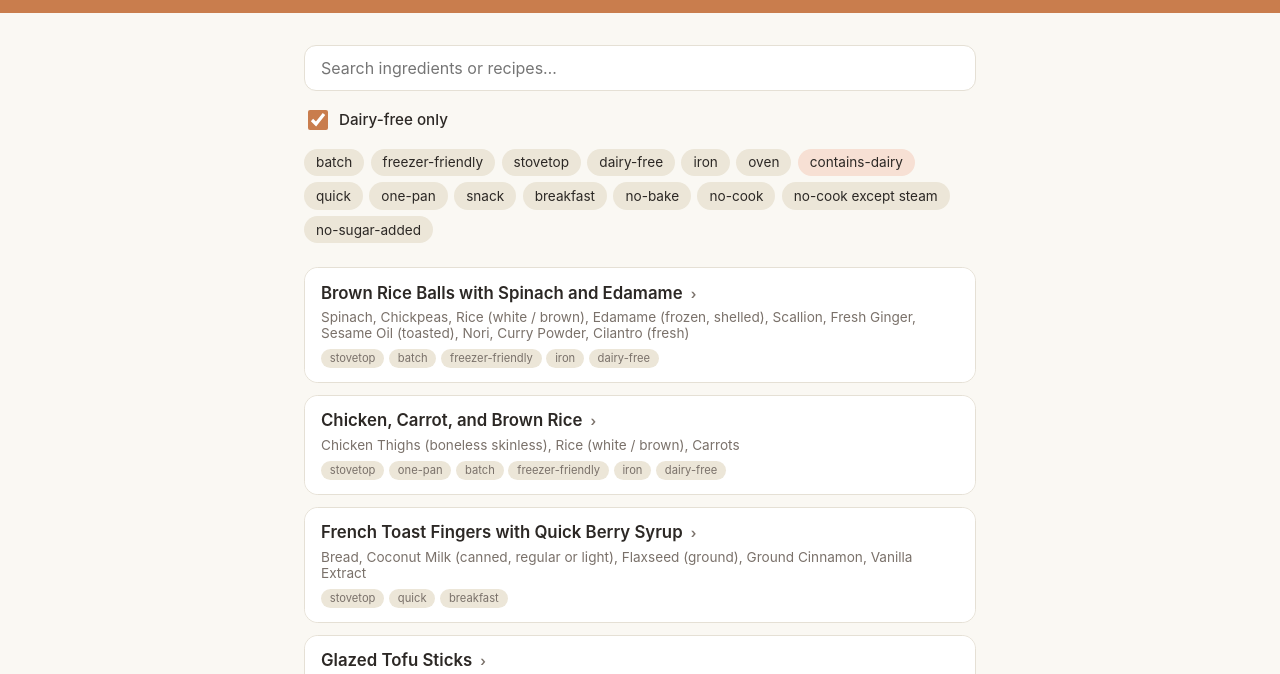
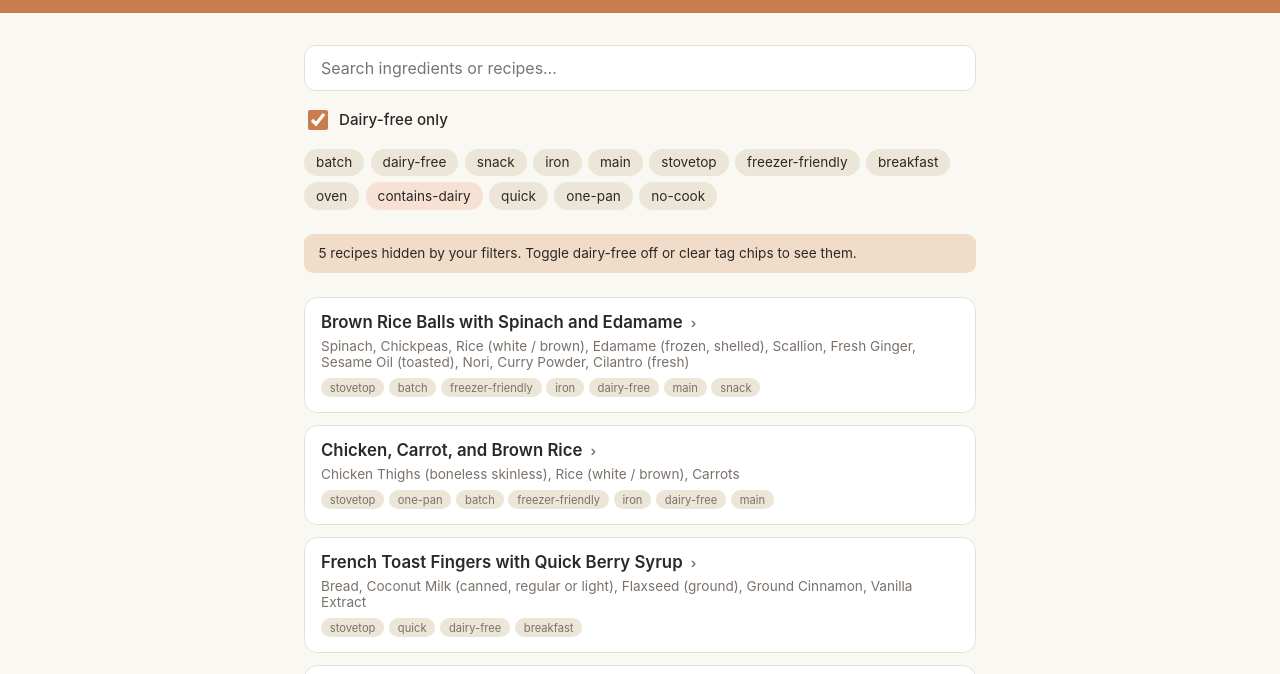
Before and after one commit to opoo-em/tiny-kitchen, a plain HTML site: page index.html in a window 1280 px wide. Shown: the part 80-754 px from the top of the page. Drawn offline with Linux system fonts and the light colour scheme.

Commit message:
Add files via upload

```diff
--- a/app.css
+++ b/app.css
@@ -279,6 +279,16 @@ main {
   font-size: 0.95rem;
 }
 
+.hidden-note {
+  background: var(--accent-soft);
+  color: var(--text);
+  padding: 0.65rem 0.9rem;
+  border-radius: 0.6rem;
+  font-size: 0.85rem;
+  margin-bottom: 0.75rem;
+  line-height: 1.35;
+}
+
 /* Highlight matched search text */
 mark {
   background: var(--accent-soft);
--- a/app.js
+++ b/app.js
@@ -76,29 +76,37 @@ function renderTagChips() {
 
 // --- Filtering -----------------------------------------------------------
 
-function filterRecipes() {
-  const q = state.query.trim().toLowerCase();
-  return state.recipes.filter((r) => {
-    // Dairy-free only: hide recipes tagged contains-dairy
-    if (state.dairyFreeOnly && r.tags.includes('contains-dairy')) return false;
-
-    // Tag filter: recipe must have ALL active tags
-    for (const t of state.activeTags) if (!r.tags.includes(t)) return false;
-
-    // Search query: match against name, primary ingredient, secondary ingredients, raw ingredients string
-    if (q) {
+// Match a recipe against the current search query (ignoring filters).
+function matchesQuery(r, q) {
+  if (!q) return true;
   const hay = [
     r.name,
     r.primaryIngredient || '',
     (r.secondaryIngredients || []).join(' '),
+    (r.searchTerms || []).join(' '),
     r.ingredients || '',
   ]
     .join(' ')
     .toLowerCase();
-      if (!hay.includes(q)) return false;
+  return hay.includes(q);
 }
+
+// Match against active filters (dairy + tags).
+function matchesFilters(r) {
+  if (state.dairyFreeOnly && r.tags.includes('contains-dairy')) return false;
+  for (const t of state.activeTags) if (!r.tags.includes(t)) return false;
   return true;
-  });
+}
+
+function filterRecipes() {
+  const q = state.query.trim().toLowerCase();
+  return state.recipes.filter((r) => matchesQuery(r, q) && matchesFilters(r));
+}
+
+// Count recipes that match the search query but are hidden by active filters.
+function countHiddenByFilters() {
+  const q = state.query.trim().toLowerCase();
+  return state.recipes.filter((r) => matchesQuery(r, q) && !matchesFilters(r)).length;
 }
 
 // --- Rendering -----------------------------------------------------------
@@ -178,12 +186,17 @@ function recipeCard(r) {
 
 function render() {
   const filtered = filterRecipes();
+  const hidden = countHiddenByFilters();
+  const hiddenNote = hidden > 0
+    ? `<div class="hidden-note">${hidden} recipe${hidden === 1 ? '' : 's'} hidden by your filters. Toggle dairy-free off or clear tag chips to see ${hidden === 1 ? 'it' : 'them'}.</div>`
+    : '';
+
   if (filtered.length === 0) {
-    els.results.innerHTML = '';
-    els.empty.hidden = false;
+    els.results.innerHTML = hiddenNote;
+    els.empty.hidden = hidden > 0; // hide the generic "no recipes" if we have a specific reason
   } else {
     els.empty.hidden = true;
-    els.results.innerHTML = filtered.map(recipeCard).join('');
+    els.results.innerHTML = hiddenNote + filtered.map(recipeCard).join('');
     // Wire up header clicks
     $$('.recipe-header').forEach((btn) => {
       btn.addEventListener('click', () => {
--- a/data/recipes.json
+++ b/data/recipes.json
@@ -1,5 +1,5 @@
 {
-  "generated": "2026-06-08T14:16:45.361Z",
+  "generated": "2026-06-08T15:11:27.694Z",
   "recipeCount": 17,
   "ingredientCount": 59,
   "tags": [
@@ -9,10 +9,8 @@
     "dairy-free",
     "freezer-friendly",
     "iron",
-    "no-bake",
+    "main",
     "no-cook",
-    "no-cook except steam",
-    "no-sugar-added",
     "one-pan",
     "oven",
     "quick",
@@ -28,6 +26,7 @@
         "batch",
         "freezer-friendly",
         "contains-dairy",
+        "breakfast",
         "snack"
       ],
       "primaryIngredient": "Apples (dried)",
@@ -36,6 +35,13 @@
         "Sugar (white)",
         "Butter (unsalted)",
         "Heavy Cream"
+      ],
+      "searchTerms": [
+        "apples (dried)",
+        "flour",
+        "sugar (white)",
+        "butter (unsalted)",
+        "heavy cream"
       ],
       "category": "Fruit",
       "source": "ATK Complete Baby & Toddler Cookbook, p. 109 (\"Finger Foods\")",
@@ -60,7 +66,9 @@
         "batch",
         "freezer-friendly",
         "iron",
-        "dairy-free"
+        "dairy-free",
+        "main",
+        "snack"
       ],
       "primaryIngredient": "Spinach",
       "secondaryIngredients": [
@@ -73,6 +81,33 @@
         "Nori",
         "Curry Powder",
         "Cilantro (fresh)"
+      ],
+      "searchTerms": [
+        "spinach",
+        "chickpeas",
+        "rice (white / brown)",
+        "edamame (frozen, shelled)",
+        "scallion",
+        "fresh ginger",
+        "sesame oil (toasted)",
+        "nori",
+        "curry powder",
+        "cilantro (fresh)",
+        "kale",
+        "chard",
+        "beet greens",
+        "leafy greens",
+        "white beans",
+        "black beans",
+        "kidney beans",
+        "pinto beans",
+        "cannellini",
+        "navy beans",
+        "white rice",
+        "brown rice",
+        "long-grain rice",
+        "short-grain rice",
+        "rice"
       ],
       "category": "Veg",
       "source": "ATK Complete Baby & Toddler Cookbook, p. 98–99 (\"Finger Foods\")",
@@ -96,7 +131,8 @@
         "stovetop",
         "quick",
         "one-pan",
-        "contains-dairy"
+        "contains-dairy",
+        "main"
       ],
       "primaryIngredient": "Pasta",
       "secondaryIngredients": [
@@ -104,6 +140,26 @@
         "Basil (fresh)",
         "Butter (unsalted)",
         "Parmesan"
+      ],
+      "searchTerms": [
+        "pasta",
+        "lemon (juice)",
+        "basil (fresh)",
+        "butter (unsalted)",
+        "parmesan",
+        "lemon",
+        "lime",
+        "orange",
+        "citrus",
+        "rigatoni",
+        "penne",
+        "fusilli",
+        "shells",
+        "macaroni",
+        "pecorino",
+        "asiago",
+        "grana padano",
+        "hard cheese"
       ],
       "category": "Starches",
       "source": "ATK Complete Baby & Toddler Cookbook, p. 100–101 (\"Finger Foods\")",
@@ -129,12 +185,32 @@
         "batch",
         "freezer-friendly",
         "iron",
-        "dairy-free"
+        "dairy-free",
+        "main"
       ],
       "primaryIngredient": "Chicken Thighs (boneless skinless)",
       "secondaryIngredients": [
         "Rice (white / brown)",
         "Carrots"
+      ],
+      "searchTerms": [
+        "chicken thighs (boneless skinless)",
+        "rice (white / brown)",
+        "carrots",
+        "beef",
+        "turkey",
+        "chicken",
+        "pork",
+        "ground meat",
+        "sweet potato",
+        "butternut squash",
+        "pumpkin",
+        "carrot",
+        "white rice",
+        "brown rice",
+        "long-grain rice",
+        "short-grain rice",
+        "rice"
       ],
       "category": "Proteins",
       "source": "ATK Complete Baby & Toddler Cookbook, p. 67 (\"Adventurous Combinations\")",
@@ -157,6 +233,7 @@
       "tags": [
         "stovetop",
         "quick",
+        "dairy-free",
         "breakfast"
       ],
       "primaryIngredient": "Bread",
@@ -165,6 +242,13 @@
         "Flaxseed (ground)",
         "Ground Cinnamon",
         "Vanilla Extract"
+      ],
+      "searchTerms": [
+        "bread",
+        "coconut milk (canned, regular or light)",
+        "flaxseed (ground)",
+        "ground cinnamon",
+        "vanilla extract"
       ],
       "category": "Starches",
       "source": "The Plant-Based Baby, p. 222",
@@ -188,7 +272,10 @@
         "oven",
         "batch",
         "contains-dairy",
-        "iron"
+        "iron",
+        "breakfast",
+        "main",
+        "snack"
       ],
       "primaryIngredient": "Eggs",
       "secondaryIngredients": [
@@ -196,6 +283,23 @@
         "Shallots",
         "Half-and-Half",
         "Parmesan"
+      ],
+      "searchTerms": [
+        "eggs",
+        "potato",
+        "shallots",
+        "half-and-half",
+        "parmesan",
+        "pecorino",
+        "asiago",
+        "grana padano",
+        "hard cheese",
+        "onion",
+        "shallot",
+        "leek",
+        "yellow onion",
+        "white onion",
+        "sweet onion"
       ],
       "category": "Proteins",
       "source": "ATK Complete Baby & Toddler Cookbook, p. TBD",
@@ -217,7 +321,10 @@
       "name": "Glazed Tofu Sticks",
       "tags": [
         "stovetop",
-        "dairy-free"
+        "dairy-free",
+        "iron",
+        "main",
+        "snack"
       ],
       "primaryIngredient": "Tofu (firm)",
       "secondaryIngredients": [
@@ -229,6 +336,34 @@
         "Soy Sauce (low-sodium)",
         "Maple Syrup",
         "Ground Ginger"
+      ],
+      "searchTerms": [
+        "tofu (firm)",
+        "carrots",
+        "berries",
+        "mango",
+        "lemon (juice)",
+        "chia seeds",
+        "soy sauce (low-sodium)",
+        "maple syrup",
+        "ground ginger",
+        "lemon",
+        "lime",
+        "orange",
+        "citrus",
+        "strawberries",
+        "blueberries",
+        "raspberries",
+        "blackberries",
+        "mixed berries",
+        "sweet potato",
+        "butternut squash",
+        "pumpkin",
+        "carrot",
+        "tofu",
+        "firm tofu",
+        "silken tofu",
+        "extra-firm tofu"
       ],
       "category": "Proteins",
       "source": "ATK Complete Baby & Toddler Cookbook, p. TBD",
@@ -253,7 +388,9 @@
         "batch",
         "freezer-friendly",
         "iron",
-        "contains-dairy"
+        "contains-dairy",
+        "main",
+        "snack"
       ],
       "primaryIngredient": "Ground Beef",
       "secondaryIngredients": [
@@ -264,6 +401,30 @@
         "Parsley (fresh)",
         "Milk (whole)",
         "Parmesan"
+      ],
+      "searchTerms": [
+        "ground beef",
+        "eggs",
+        "bread",
+        "onion",
+        "garlic",
+        "parsley (fresh)",
+        "milk (whole)",
+        "parmesan",
+        "beef",
+        "turkey",
+        "chicken",
+        "pork",
+        "ground meat",
+        "pecorino",
+        "asiago",
+        "grana padano",
+        "hard cheese",
+        "shallot",
+        "leek",
+        "yellow onion",
+        "white onion",
+        "sweet onion"
       ],
       "category": "Proteins",
       "source": "ATK Complete Baby & Toddler Cookbook, p. 103 (\"Finger Foods\")",
@@ -288,6 +449,7 @@
         "freezer-friendly",
         "batch",
         "iron",
+        "dairy-free",
         "breakfast",
         "snack"
       ],
@@ -300,6 +462,38 @@
         "Soy Milk (unsweetened)",
         "Ground Cinnamon",
         "Vanilla Extract"
+      ],
+      "searchTerms": [
+        "chickpeas",
+        "oats",
+        "kale",
+        "banana",
+        "nut & seed butters (sunflower, almond, etc.)",
+        "soy milk (unsweetened)",
+        "ground cinnamon",
+        "vanilla extract",
+        "spinach",
+        "chard",
+        "beet greens",
+        "leafy greens",
+        "peanut butter",
+        "almond butter",
+        "sunflower butter",
+        "cashew butter",
+        "tahini",
+        "nut butter",
+        "seed butter",
+        "white beans",
+        "black beans",
+        "kidney beans",
+        "pinto beans",
+        "cannellini",
+        "navy beans",
+        "soy milk",
+        "oat milk",
+        "almond milk",
+        "cashew milk",
+        "non-dairy milk"
       ],
       "category": "Proteins",
       "source": "The Plant-Based Baby, p. 206",
@@ -322,12 +516,23 @@
       "tags": [
         "stovetop",
         "quick",
-        "no-sugar-added"
+        "dairy-free",
+        "breakfast"
       ],
       "primaryIngredient": "Berries",
       "secondaryIngredients": [
         "Ground Cinnamon",
         "Vanilla Extract"
+      ],
+      "searchTerms": [
+        "berries",
+        "ground cinnamon",
+        "vanilla extract",
+        "strawberries",
+        "blueberries",
+        "raspberries",
+        "blackberries",
+        "mixed berries"
       ],
       "category": "Fruit",
       "source": "The Plant-Based Baby, p. 223",
@@ -349,15 +554,32 @@
       "name": "Raw Fruit and Nut Bars",
       "tags": [
         "no-cook",
-        "no-bake",
         "batch",
-        "snack",
-        "dairy-free"
+        "iron",
+        "dairy-free",
+        "snack"
       ],
       "primaryIngredient": "Dried Fruit (cherries / apricots / cranberries / dates / raisins)",
       "secondaryIngredients": [
         "Almonds (raw, whole)",
         "Ground Cinnamon"
+      ],
+      "searchTerms": [
+        "dried fruit (cherries / apricots / cranberries / dates / raisins)",
+        "almonds (raw, whole)",
+        "ground cinnamon",
+        "strawberries",
+        "blueberries",
+        "raspberries",
+        "blackberries",
+        "mixed berries",
+        "berries",
+        "raisins",
+        "cranberries",
+        "cherries",
+        "apricots",
+        "dates",
+        "dried fruit"
       ],
       "category": "Fruit",
       "source": "ATK Complete Baby & Toddler Cookbook, p. 111 (\"Finger Foods\")",
@@ -384,12 +606,22 @@
         "batch",
         "freezer-friendly",
         "iron",
-        "dairy-free"
+        "dairy-free",
+        "main"
       ],
       "primaryIngredient": "Lentils",
       "secondaryIngredients": [
         "Carrots",
         "Coconut Milk (canned, regular or light)"
+      ],
+      "searchTerms": [
+        "lentils",
+        "carrots",
+        "coconut milk (canned, regular or light)",
+        "sweet potato",
+        "butternut squash",
+        "pumpkin",
+        "carrot"
       ],
       "category": "Proteins",
       "source": "ATK Complete Baby & Toddler Cookbook, p. 59 (\"Adventurous Combinations\")",
@@ -416,13 +648,34 @@
         "batch",
         "freezer-friendly",
         "iron",
-        "dairy-free"
+        "dairy-free",
+        "main"
       ],
       "primaryIngredient": "Salmon (fresh)",
       "secondaryIngredients": [
         "Rice (white / brown)",
         "Peas (frozen)",
         "Orange (zest + juice)"
+      ],
+      "searchTerms": [
+        "salmon (fresh)",
+        "rice (white / brown)",
+        "peas (frozen)",
+        "orange (zest + juice)",
+        "salmon",
+        "cod",
+        "tilapia",
+        "halibut",
+        "fish",
+        "lemon",
+        "lime",
+        "orange",
+        "citrus",
+        "white rice",
+        "brown rice",
+        "long-grain rice",
+        "short-grain rice",
+        "rice"
       ],
       "category": "Proteins",
       "source": "ATK Complete Baby & Toddler Cookbook, p. 75 (\"Adventurous Combinations\")",
@@ -446,6 +699,7 @@
         "oven",
         "batch",
         "contains-dairy",
+        "breakfast",
         "snack"
       ],
       "primaryIngredient": "Oats",
@@ -453,6 +707,12 @@
         "Flour",
         "Sugar (white)",
         "Butter (unsalted)"
+      ],
+      "searchTerms": [
+        "oats",
+        "flour",
+        "sugar (white)",
+        "butter (unsalted)"
       ],
       "category": "Starches",
       "source": "ATK Complete Baby & Toddler Cookbook, p. 105 (\"Finger Foods\")",
@@ -473,13 +733,23 @@
       "id": "sunshine-bowl",
       "name": "Sunshine Bowl",
       "tags": [
+        "stovetop",
         "batch",
         "freezer-friendly",
         "iron",
-        "no-cook except steam"
+        "dairy-free",
+        "main",
+        "snack"
       ],
       "primaryIngredient": "Tofu (silken)",
       "secondaryIngredients": [],
+      "searchTerms": [
+        "tofu (silken)",
+        "tofu",
+        "firm tofu",
+        "silken tofu",
+        "extra-firm tofu"
+      ],
       "category": "Proteins",
       "source": "The Plant-Based Baby, p. 102",
       "ingredients": "silken tofu (½ cup, drained), carrots (¼ cup steamed ~10 min), strawberries (¼ cup fresh or thawed), mango chunks (¼ cup), chia seeds (1 tsp)",
@@ -502,7 +772,9 @@
         "oven",
         "batch",
         "freezer-friendly",
-        "dairy-free"
+        "dairy-free",
+        "breakfast",
+        "snack"
       ],
       "primaryIngredient": "Carrots",
       "secondaryIngredients": [
@@ -514,6 +786,33 @@
         "Ground Cinnamon",
         "Vanilla Extract",
         "Yogurt (plain)"
+      ],
+      "searchTerms": [
+        "carrots",
+        "eggs",
+        "flour",
+        "dried fruit (cherries / apricots / cranberries / dates / raisins)",
+        "brown sugar (light or dark, packed)",
+        "ground ginger",
+        "ground cinnamon",
+        "vanilla extract",
+        "yogurt (plain)",
+        "strawberries",
+        "blueberries",
+        "raspberries",
+        "blackberries",
+        "mixed berries",
+        "berries",
+        "raisins",
+        "cranberries",
+        "cherries",
+        "apricots",
+        "dates",
+        "dried fruit",
+        "sweet potato",
+        "butternut squash",
+        "pumpkin",
+        "carrot"
       ],
       "category": "Veg",
       "source": "ATK Complete Baby & Toddler Cookbook, p. 107 (\"Finger Foods\")",
@@ -535,7 +834,9 @@
       "name": "Zucchini-Carrot Fritters",
       "tags": [
         "stovetop",
-        "dairy-free"
+        "dairy-free",
+        "main",
+        "snack"
       ],
       "primaryIngredient": "Zucchini",
       "secondaryIngredients": [
@@ -546,6 +847,24 @@
         "Dill (fresh)",
         "Parmesan",
         "Feta"
+      ],
+      "searchTerms": [
+        "zucchini",
+        "eggs",
+        "flour",
+        "carrots",
+        "basil (fresh)",
+        "dill (fresh)",
+        "parmesan",
+        "feta",
+        "pecorino",
+        "asiago",
+        "grana padano",
+        "hard cheese",
+        "sweet potato",
+        "butternut squash",
+        "pumpkin",
+        "carrot"
       ],
       "category": "Veg",
       "source": "ATK Complete Baby & Toddler Cookbook, p. 88–89 (\"Finger Foods\")",
--- a/service-worker.js
+++ b/service-worker.js
@@ -4,7 +4,7 @@
 //
 // Bump CACHE_VERSION whenever the app shell changes — clients update on next load.
 
-const CACHE_VERSION = 'tiny-kitchen-v1';
+const CACHE_VERSION = 'tiny-kitchen-v1.1';
 const SHELL = [
   './',
   'index.html',
```
Lines whose indentation alone changed are shown as unchanged.
